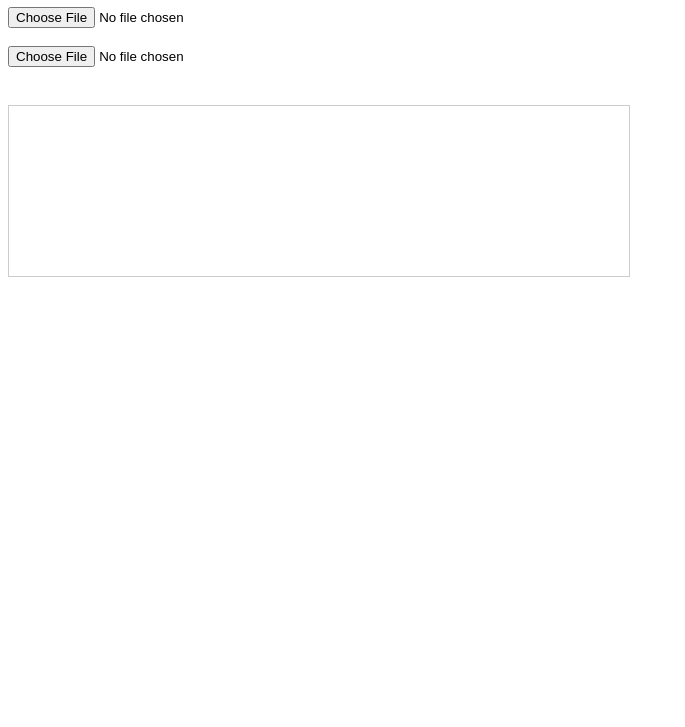
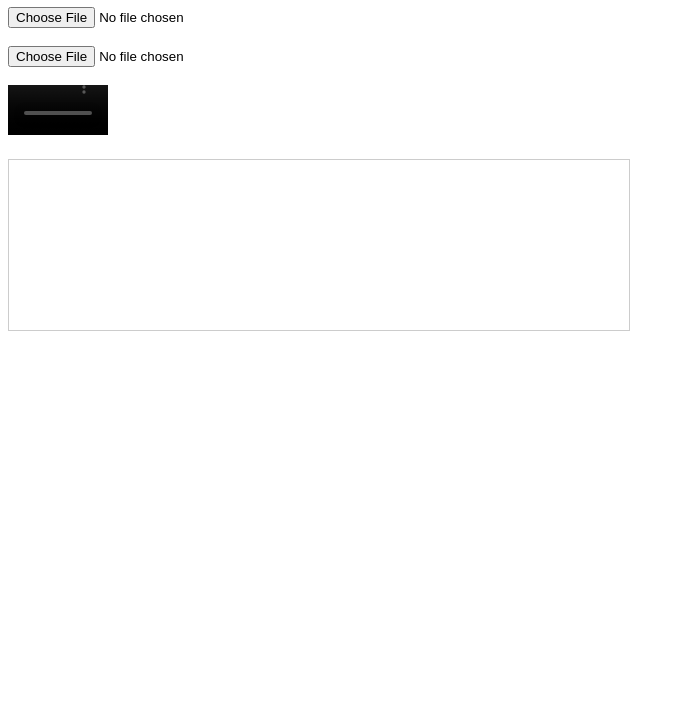
Before and after one commit to bqxiao123/Listening-Practice, a plain HTML site: page index.html in a window 1280 px wide. Shown: the part 73-800 px from the top of the page, without its empty margins (0-685 px from the left). Drawn offline with Linux system fonts and the light colour scheme.

Commit message:
Updated video autoplay

```diff
--- a/index.html
+++ b/index.html
@@ -38,9 +38,13 @@
     <input type="file" id="subtitleFile" accept=".srt"><br><br>
 
     <!-- 视频播放器 -->
-    <video id="videoPlayer" controls width="600" style="display:none;">
+    <video id="videoPlayer" controls width="100" playsinline webkit-playsinline>
         Your browser does not support the video tag.
     </video>
+
+    <!-- <video id="videoPlayer" controls width="600" style="display:none;">
+        Your browser does not support the video tag.
+    </video> -->
 
     <!-- 字幕容器 -->
     <div id="subtitleContainer"></div>
```
